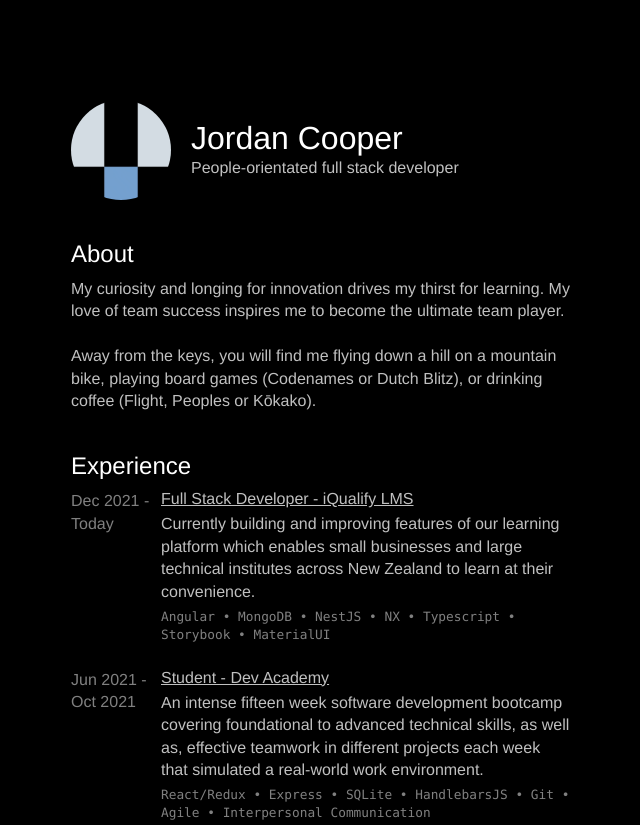
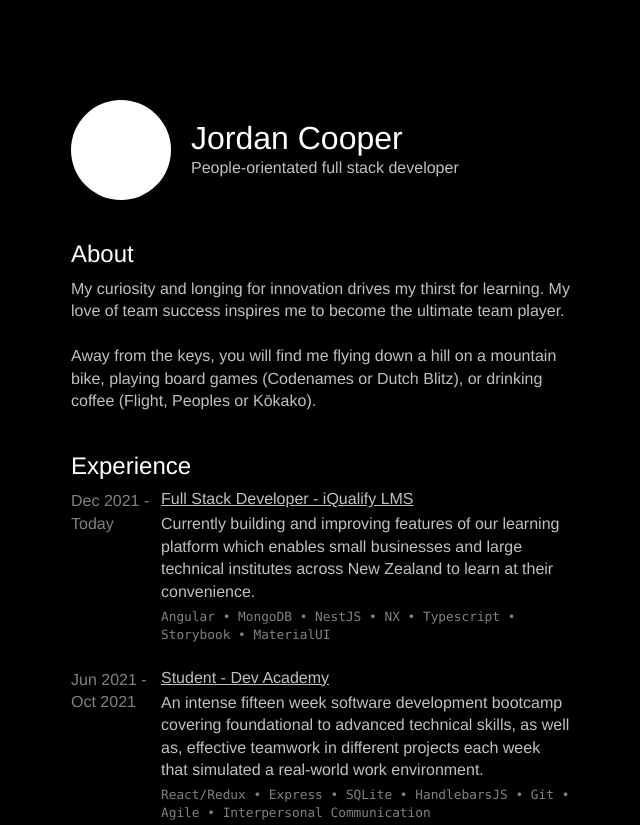
Before and after one commit to jcoopnz/jcoopnz.github.io, a plain HTML site: page index.html in a window 1280 px wide. Shown: the top 825 px of the page, without its empty margins (319-959 px from the left). Drawn offline with Linux system fonts and the light colour scheme.

Commit message:
deploy: 98ed4f88ddcc991684f913f47f948ccc04126be5

```diff
--- a/index.html
+++ b/index.html
@@ -6,9 +6,9 @@
     <meta name="theme-color" content="#000000">
     <meta name="description" content="People-orientated full stack developer">
     <meta name="author" content="Jordan Cooper">
-    <link href="images/8-bit-me.gif" rel="icon" type="image/gif">
+    <link href="images/me.gif" rel="icon" type="image/gif">
     <style>
-html{box-sizing:border-box;font-size:16px}*,:before,:after{box-sizing:inherit}body,h1,h2,h3,h4,h5,h6,p,ol,ul{margin:0;padding:0}*{color:silver;font-family:Helvetica,Verdana,Arial;font-weight:lighter}body{width:90vw;max-width:500px;margin:100px auto;background-color:#000}header,section{margin-bottom:40px}header{display:flex;align-items:center}.profile-pic{flex-shrink:0;width:100px;height:100px;margin-right:20px;border-radius:50%;background:url(images/8-bit-me.gif) no-repeat center center;background-size:cover;transition:background 150ms ease}.profile-pic:hover{background:url(images/normal-me.webp) no-repeat center center;background-size:cover}h1,h2{font-weight:400;color:#fff}h2{margin-bottom:10px}p{line-height:1.4}a:not(.about-section a){display:block;margin-bottom:5px;font-weight:bolder}a:hover,a:focus{outline:0;color:#fff}.about-section a{text-decoration:none}.experience-item,.side-project-item{display:flex;margin-bottom:25px}.date{flex-shrink:0;width:90px}.date p,.item-technologies{color:grey}.item-technologies{font-family:Monaco,'Courier New';font-size:.8rem;margin-top:5px}.links{display:flex;justify-content:space-evenly}.links a{font-size:1.2rem}@media only screen and (max-width:500px){.profile-pic{width:80px;height:80px}.experience-item,.side-project-item{flex-direction:column}.date{width:200px;margin-bottom:5px}}@media only screen and (max-width:350px){body{margin:50px auto}h1{font-size:1.5rem}h2{font-size:1.25rem}.profile-pic{margin-right:10px}}
+html{box-sizing:border-box;font-size:16px}*,:before,:after{box-sizing:inherit}body,h1,h2,h3,h4,h5,h6,p,ol,ul{margin:0;padding:0}*{color:silver;font-family:Helvetica,Verdana,Arial;font-weight:lighter}body{width:90vw;max-width:500px;margin:100px auto;background-color:#000}header,section{margin-bottom:40px}header{display:flex;align-items:center}.profile-pic{flex-shrink:0;width:100px;height:100px;margin-right:20px;border-radius:50%;background:url(images/me.gif) no-repeat center center;background-size:cover;transition:background 150ms ease}h1,h2{font-weight:400;color:#fff}h2{margin-bottom:10px}p{line-height:1.4}a:not(.about-section a){display:block;margin-bottom:5px;font-weight:bolder}a:hover,a:focus{outline:0;color:#fff}.about-section a{text-decoration:none}.experience-item,.side-project-item{display:flex;margin-bottom:25px}.date{flex-shrink:0;width:90px}.date p,.item-technologies{color:grey}.item-technologies{font-family:Monaco,'Courier New';font-size:.8rem;margin-top:5px}.links{display:flex;justify-content:space-evenly}.links a{font-size:1.2rem}@media only screen and (max-width:500px){.profile-pic{width:80px;height:80px}.experience-item,.side-project-item{flex-direction:column}.date{width:200px;margin-bottom:5px}}@media only screen and (max-width:350px){body{margin:50px auto}h1{font-size:1.5rem}h2{font-size:1.25rem}.profile-pic{margin-right:10px}}
 </style>
     <title>Jordan Cooper | Developer</title>
   </head>
```
Also changed, not shown: images/8-bit-me.gif (deleted), images/me.gif (added), images/normal-me.webp (deleted).
